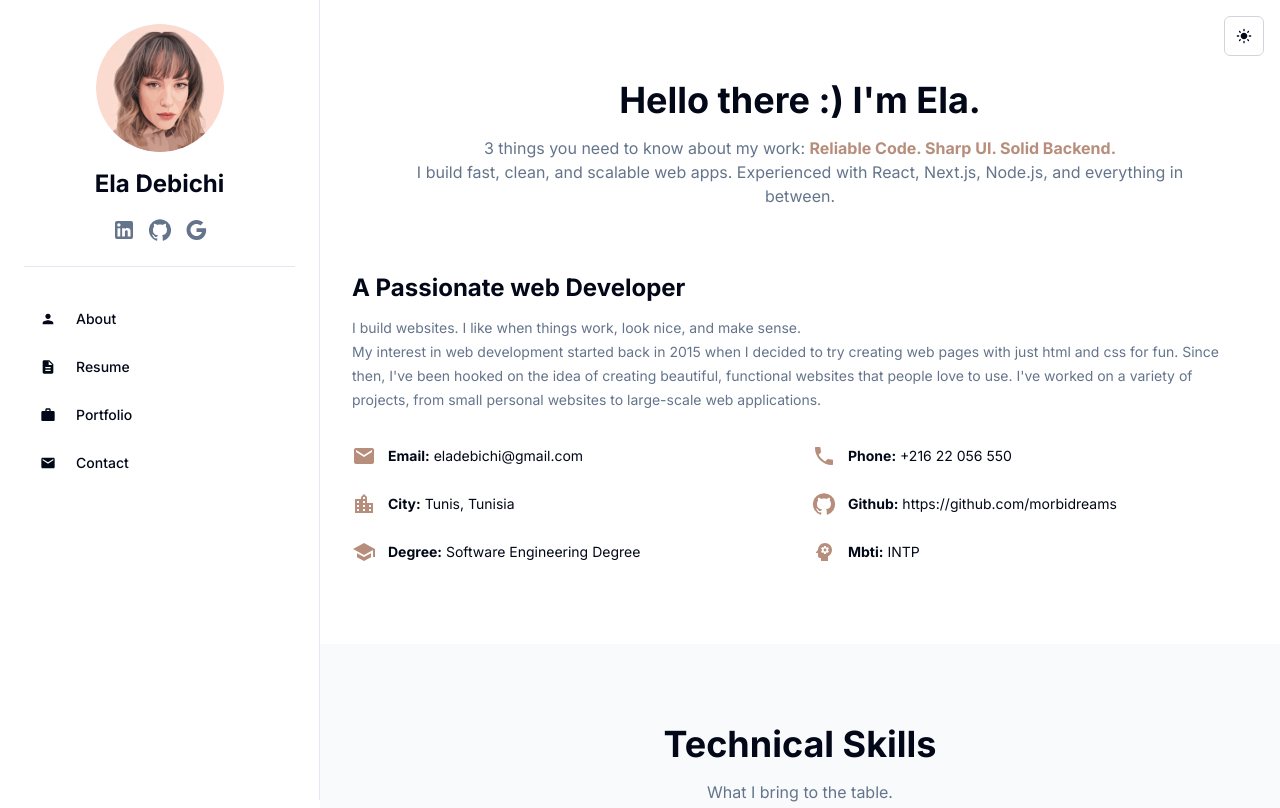
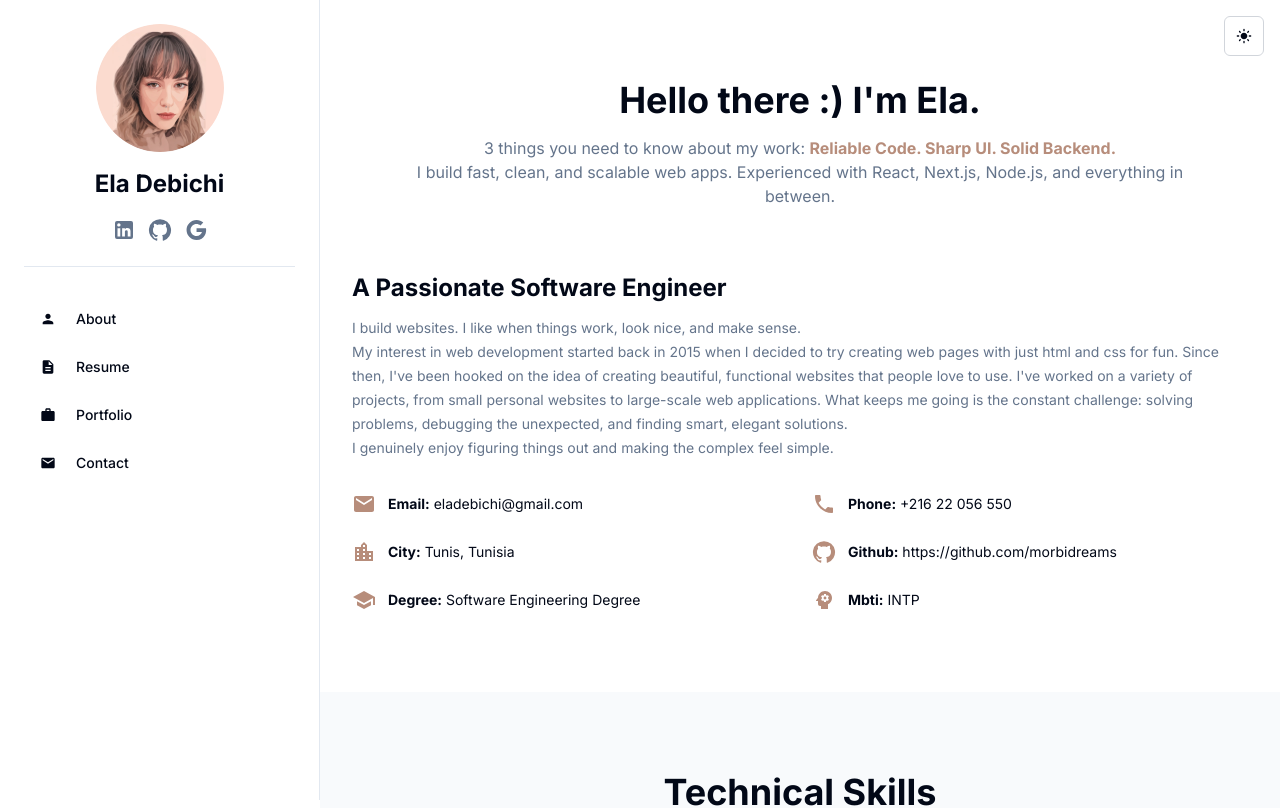
Before and after one commit to morbidreams/personal-website, a Next.js app: page / in a window 1280 px wide. Shown: the top 808 px of the page. Built offline with nearby package versions, Linux system fonts and the light colour scheme; no server answers.

Commit message:
Updated resume

```diff
--- a/components/about.tsx
+++ b/components/about.tsx
@@ -62,7 +62,7 @@ export function About() {
         <div className="space-y-8">
           <div>
             <h3 className="text-2xl font-bold mb-3">
-              A Passionate web Developer
+              A Passionate Software Engineer
             </h3>
             <p className="text-muted-foreground text-sm leading-6">
               I build websites. I like when things work, look nice, and make
@@ -72,7 +72,10 @@ export function About() {
               then, I&apos;ve been hooked on the idea of creating beautiful,
               functional websites that people love to use. I&apos;ve worked on a
               variety of projects, from small personal websites to large-scale
-              web applications.
+              web applications. What keeps me going is the constant challenge:
+              solving problems, debugging the unexpected, and finding smart,
+              elegant solutions. <br />I genuinely enjoy figuring things out and
+              making the complex feel simple.
             </p>
           </div>
 
```
